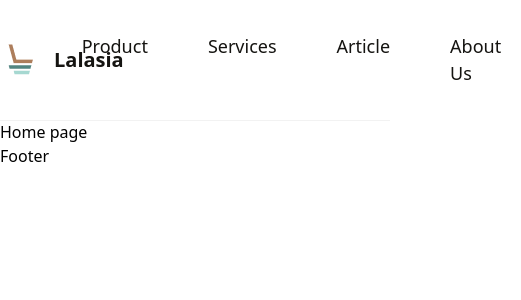
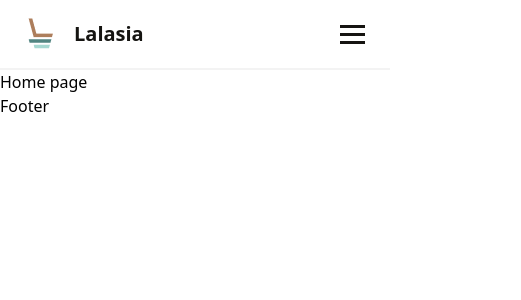
Before and after one commit to archis-academy/december-frontend-lalasia-2025, a React (Vite) app: page / in a window 390 px wide. Shown: the top 300 px of the page, 521 px wide, since content can reach past the window. Built offline with nearby package versions, Linux system fonts and the light colour scheme; a web font is replaced by a local one.

Commit message:
navbar section responsive added

```diff
--- a/package.json
+++ b/package.json
@@ -13,7 +13,6 @@
     "classnames": "^2.5.1",
     "react": "^19.1.1",
     "react-dom": "^19.1.1",
-    "react-icons": "^5.5.0",
     "react-router": "^7.9.3"
   },
   "devDependencies": {
--- a/src/components/Navbar/Navbar.module.scss
+++ b/src/components/Navbar/Navbar.module.scss
@@ -6,10 +6,13 @@
   display: flex;
   justify-content: space-between;
   align-items: center;
-  box-shadow: 0 1px 0 rgba(0, 0, 0, 0.05);
   color: $black;
   margin: auto;
-  max-width: 1440px;
+  padding: 0 100px;
+  border-bottom: 2px solid $line-color;
+  position: relative;
+  z-index: 999;
+
   .logoArea {
     display: flex;
     gap: 12px;
@@ -26,18 +29,106 @@
     gap: 60px;
     a {
       color: $text-color;
-      font-weight: 500px;
+      font-weight: 500;
       font-size: 18px;
       text-decoration: none;
+      transition: color 0.3s ease;
+      &:hover {
+        color: darken($text-color, 20%);
+      }
     }
   }
   .iconButton {
     background-color: transparent;
     cursor: pointer;
     border: none;
+    padding: 5px;
   }
   .icon {
     display: flex;
     gap: 20px;
   }
+
+  .hamburgerArea {
+    display: none;
+    .hamburgerMenu {
+      background: none;
+      border: none;
+      cursor: pointer;
+      display: flex;
+      flex-direction: column;
+      gap: 5px;
+      padding: 5px;
+
+      // Çizgilerin kendisi
+      span {
+        display: block;
+        width: 25px;
+        height: 3px;
+        background-color: $text-color;
+        transition: all 0.3s ease-in-out; // Dönüşüm efekti
+      }
+
+      // Aktif olduğunda (Çarpı Olma Hali)
+      &.active {
+        // 1. Çizgi: 45 derece dön ve biraz aşağı kay
+        span:nth-child(1) {
+          transform: translateY(8px) rotate(45deg);
+        }
+        // 2. Çizgi (Ortadaki): Kaybol
+        span:nth-child(2) {
+          opacity: 0;
+        }
+        // 3. Çizgi: Tersi yönde 45 derece dön ve yukarı kay
+        span:nth-child(3) {
+          transform: translateY(-8px) rotate(-45deg);
+        }
+      }
+    }
+  }
+
+  @media (max-width: $desktop-l) {
+    padding: 0 20px;
+  }
+  @media (max-width: $tablet-m) {
+    height: 70px !important;
+
+    .linkArea {
+      // Kapalı durum (Varsayılan)
+      position: absolute;
+      top: 70px;
+      left: 0;
+      width: 100%;
+      background-color: $white;
+      box-shadow: 0 4px 6px rgba(0, 0, 0, 0.1);
+      padding: 20px;
+      flex-direction: column;
+      gap: 20px;
+      text-align: center;
+      z-index: -1; // Navbarın arkasında kalsın ki logo kapanmasın
+
+      // GİZLEME EFEKTLERİ
+      opacity: 0; // Tamamen şeffaf
+      visibility: hidden; // Tıklanamaz hale getirir
+      transform: translateY(
+        -20px
+      ); // 20px yukarıda başlasın (kayma efekti için)
+      transition: all 0.3s ease-in-out; // AÇILIŞ EFEKTİ HIZI VE TÜRÜ
+
+      // Açık durum (.open class'ı gelince)
+      &.open {
+        // GÖRÜNME EFEKTLERİ
+        opacity: 1; // Görünür ol
+        visibility: visible; // Tıklanabilir ol
+        transform: translateY(0); // Kendi yerine kay
+      }
+    }
+
+    .icon {
+      display: none;
+    }
+    .hamburgerArea {
+      display: flex;
+    }
+  }
 }
--- a/src/components/Navbar/Navbar.tsx
+++ b/src/components/Navbar/Navbar.tsx
@@ -1,10 +1,12 @@
 import React from 'react'
-import { RiUserLine } from "react-icons/ri";
-import { BsHandbag } from "react-icons/bs";
 import styles from './Navbar.module.scss';
-
+import { useState } from "react";
 
 const Navbar: React.FC = () => {
+    const [isMenuOpen, setIsMenuOpen] = useState(false);
+  const toggleMenu = () => {
+    setIsMenuOpen(!isMenuOpen);
+  };
     return (
         <header className={styles.navbarSection}>
             <div className={styles.logoArea}>
@@ -13,7 +15,7 @@ const Navbar: React.FC = () => {
                 Lalasia
                 </div>
             </div>
-           <div className={styles.linkArea}>
+            <div className={`${styles.linkArea} ${isMenuOpen ? styles.open : ""}`}>
          <a href="#" >Product</a>
          <a href="#" >Services</a>
          <a href="#" >Article</a>
@@ -22,12 +24,19 @@ const Navbar: React.FC = () => {
            <div className={styles.icon}>
 
       <button className={styles.iconButton}>
-        <BsHandbag size={20} />
+        <img src="./icons/navbar-icon/hangbag.svg" alt="hangbag-icon" />
       </button>
       <button className={styles.iconButton}>
-        <RiUserLine size={20} />
+        <img src="./icons/navbar-icon/userIcon.svg" alt="user-icon" />
       </button>
-    </div>
+      </div>
+      <div className={styles.hamburgerArea}>
+        <button className={`${styles.hamburgerMenu} ${isMenuOpen ? styles.active : ""}`} onClick={toggleMenu}>
+          <span></span>
+          <span></span>
+          <span></span>
+        </button>
+        </div>
         </header>
     );
 };
--- a/src/styles/_variables.scss
+++ b/src/styles/_variables.scss
@@ -5,17 +5,18 @@
  */
 $white: #ffffff;
 $black: #000000;
-$paragraph-color: #AFADB5;
+$paragraph-color: #afadb5;
 $text-color: #151411;
 $main-color: #518581;
-$secondary-color: #FFB23F;
+$secondary-color: #ffb23f;
+$line-color: #f3f3f3;
 
 /*
  * Typography
  */
 
 // Font family
-$font-primary: 'Eudoxus Sans', system-ui, -apple-system, sans-serif;
+$font-primary: "Eudoxus Sans", system-ui, -apple-system, sans-serif;
 
 // Base font size
 $font-base: pxToRem(16);
```
Also changed, not shown: public/icons/navbar-icon/hangbag.svg (added), public/icons/navbar-icon/userIcon.svg (added).
